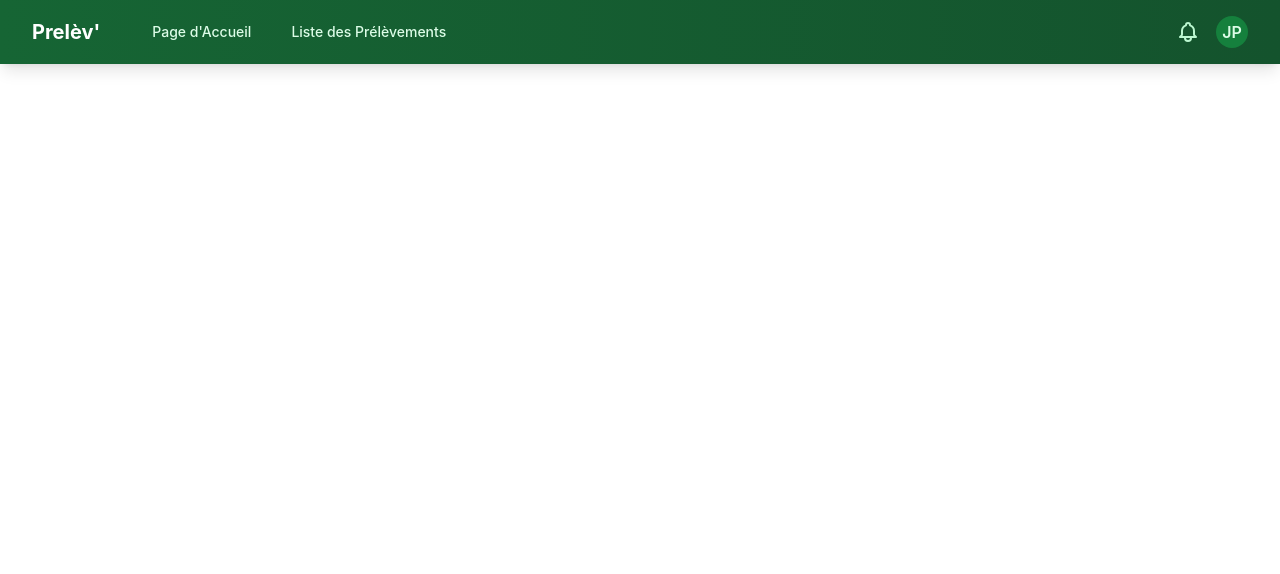
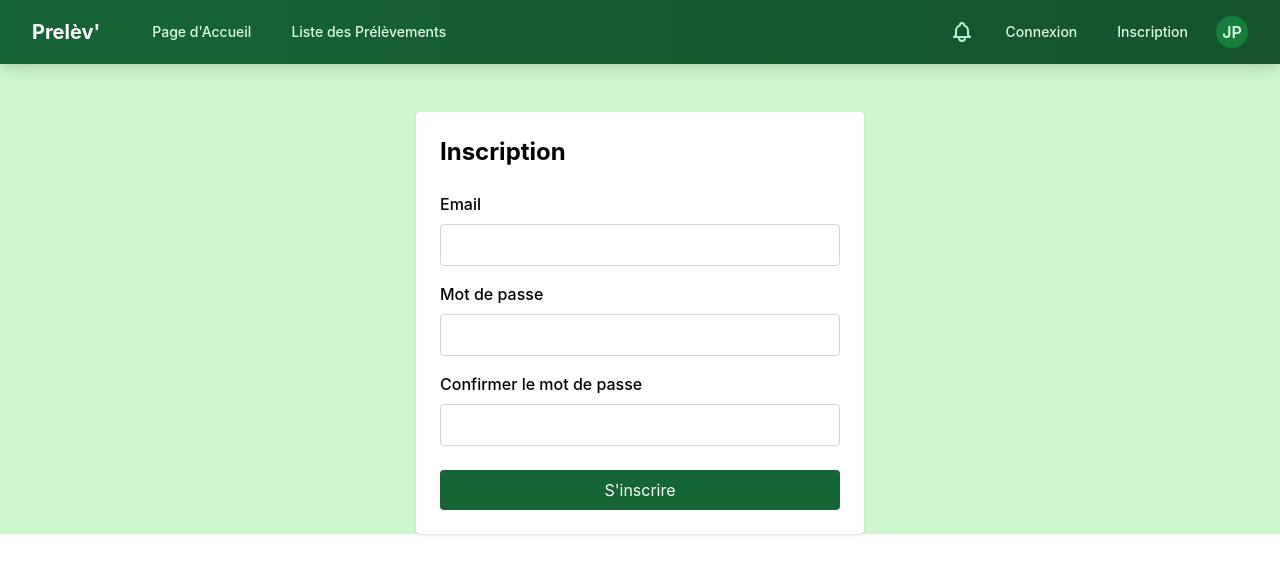
Before and after one commit to AlexDev72/Prelev-Frontend, a React (Create React App) app: page /inscription in a window 1280 px wide. Shown: the top 574 px of the page. Built offline with nearby package versions, Linux system fonts and the light colour scheme.

Commit message:
add page inscription/connexion

```diff
--- a/src/App.js
+++ b/src/App.js
@@ -2,6 +2,8 @@
 import { BrowserRouter as Router, Route, Routes } from 'react-router-dom';
 import HomePage from './pages/HomePage';
 import PrelevementList from './pages/PrelevementList';
+import Connexion from './pages/Connexion';
+import Inscription from './pages/Inscription';
 import Navigation from './components/Navigation';
 import '@fontsource/inter';
 const App = () => {
@@ -12,6 +14,8 @@ const App = () => {
         <Routes>
           <Route path="/" element={<HomePage />} />
           <Route path="/prelevements" element={<PrelevementList />} />
+          <Route path="/inscription" element={<Inscription />} />
+          <Route path="/connexion" element={<Connexion />} />
         </Routes>
       </div>
     </Router>
--- a/src/components/Navigation.js
+++ b/src/components/Navigation.js
@@ -18,14 +18,12 @@ const Navigation = () => {
                 <Link
                   to="/"
                   className="text-green-100 hover:bg-green-700 hover:text-white px-3 py-2 rounded-md text-sm font-medium transition duration-300"
-
                 >
                   Page d'Accueil
                 </Link>
                 <Link
                   to="/prelevements"
                   className="text-green-100 hover:bg-green-700 hover:text-white px-3 py-2 rounded-md text-sm font-medium transition duration-300"
-
                 >
                   Liste des Prélèvements
                 </Link>
@@ -36,13 +34,26 @@ const Navigation = () => {
 
           {/* Éléments à droite */}
           <div className="hidden md:block">
-            <div className="ml-4 flex items-center md:ml-6">
+            <div className="ml-4 flex items-center md:ml-6 space-x-4">
               <button className="p-1 rounded-full text-green-200 hover:text-white focus:outline-none focus:ring-2 focus:ring-offset-2 focus:ring-offset-green-800 focus:ring-white">
                 <span className="sr-only">Notifications</span>
                 <svg className="h-6 w-6" fill="none" viewBox="0 0 24 24" stroke="currentColor">
                   <path strokeLinecap="round" strokeLinejoin="round" strokeWidth="2" d="M15 17h5l-1.405-1.405A2.032 2.032 0 0118 14.158V11a6.002 6.002 0 00-4-5.659V5a2 2 0 10-4 0v.341C7.67 6.165 6 8.388 6 11v3.159c0 .538-.214 1.055-.595 1.436L4 17h5m6 0v1a3 3 0 11-6 0v-1m6 0H9" />
                 </svg>
               </button>
+
+              <Link
+                to="/connexion"
+                className="text-green-100 hover:bg-green-700 hover:text-white px-3 py-2 rounded-md text-sm font-medium transition duration-300"
+              >
+                Connexion
+              </Link>
+              <Link
+                to="/inscription"
+                className="text-green-100 hover:bg-green-700 hover:text-white px-3 py-2 rounded-md text-sm font-medium transition duration-300"
+              >
+                Inscription
+              </Link>
 
               {/* Avatar utilisateur */}
               <div className="ml-3 relative">
@@ -86,7 +97,21 @@ const Navigation = () => {
           >
             Liste des Prélèvements
           </Link>
-          {/* Ajoute d'autres liens si nécessaire */}
+
+          <Link
+            to="/connexion"
+            className="text-green-100 hover:bg-green-700 hover:text-white block px-3 py-2 rounded-md text-base font-medium"
+            onClick={() => setIsOpen(false)}
+          >
+            Connexion
+          </Link>
+          <Link
+            to="/inscription"
+            className="text-green-100 hover:bg-green-700 hover:text-white block px-3 py-2 rounded-md text-base font-medium"
+            onClick={() => setIsOpen(false)}
+          >
+            Inscription
+          </Link>
         </div>
         <div className="pt-4 pb-3 border-t border-green-700">
           <div className="flex items-center px-5">
--- a/src/index.css
+++ b/src/index.css
@@ -10,8 +10,16 @@ body {
     sans-serif;
   -webkit-font-smoothing: antialiased;
   -moz-osx-font-smoothing: grayscale;
+
 }
 
+.App{
+  background-color: rgb(205, 247, 205);
+}
+
+#calendrier{
+  background-color: rgb(215, 247, 215);
+}
 code {
   font-family: source-code-pro, Menlo, Monaco, Consolas, 'Courier New',
     monospace;
--- /dev/null
+++ b/src/pages/Connexion.js
@@ -0,0 +1,80 @@
+// src/pages/Connexion.js
+import React, { useState } from 'react';
+import { useNavigate } from 'react-router-dom';
+
+const Connexion = () => {
+  const [email, setEmail] = useState('');
+  const [motDePasse, setMotDePasse] = useState('');
+  const [error, setError] = useState(null);
+  const navigate = useNavigate();
+
+  const handleSubmit = async (e) => {
+    e.preventDefault();
+    setError(null);
+
+    if (!email || !motDePasse) {
+      setError("Veuillez remplir tous les champs.");
+      return;
+    }
+
+    try {
+      const response = await fetch('http://localhost:8080/api/auth/login', { // adapte l'URL à ton backend
+        method: 'POST',
+        headers: { 'Content-Type': 'application/json' },
+        body: JSON.stringify({ email, motDePasse })
+      });
+
+      if (!response.ok) {
+        const data = await response.json();
+        throw new Error(data.message || 'Erreur lors de la connexion');
+      }
+
+      const data = await response.json();
+
+      // Exemple: stocker un token JWT dans localStorage
+      localStorage.setItem('token', data.token);
+
+      // Rediriger vers la page d'accueil ou autre
+      navigate('/');
+    } catch (err) {
+      setError(err.message);
+    }
+  };
+
+  return (
+    <div className="max-w-md mx-auto mt-12 p-6 bg-white rounded shadow">
+      <h2 className="text-2xl font-bold mb-6">Connexion</h2>
+      {error && <div className="mb-4 text-red-600">{error}</div>}
+      <form onSubmit={handleSubmit}>
+        <label className="block mb-2 font-medium" htmlFor="email">Email</label>
+        <input
+          id="email"
+          type="email"
+          className="w-full p-2 border border-gray-300 rounded mb-4"
+          value={email}
+          onChange={e => setEmail(e.target.value)}
+          required
+        />
+
+        <label className="block mb-2 font-medium" htmlFor="motDePasse">Mot de passe</label>
+        <input
+          id="motDePasse"
+          type="password"
+          className="w-full p-2 border border-gray-300 rounded mb-6"
+          value={motDePasse}
+          onChange={e => setMotDePasse(e.target.value)}
+          required
+        />
+
+        <button
+          type="submit"
+          className="w-full bg-green-800 text-white py-2 rounded hover:bg-green-900 transition"
+        >
+          Se connecter
+        </button>
+      </form>
+    </div>
+  );
+};
+
+export default Connexion;
--- a/src/pages/HomePage.js
+++ b/src/pages/HomePage.js
@@ -1,5 +1,4 @@
 // src/pages/HomePage.js
-import React from 'react';
 import Button from '@mui/material/Button';
 
 const HomePage = () => (
--- /dev/null
+++ b/src/pages/Inscription.js
@@ -0,0 +1,90 @@
+// src/pages/Inscription.js
+import React, { useState } from 'react';
+import { useNavigate } from 'react-router-dom';
+
+const Inscription = () => {
+  const [email, setEmail] = useState('');
+  const [motDePasse, setMotDePasse] = useState('');
+  const [confirmation, setConfirmation] = useState('');
+  const [error, setError] = useState(null);
+  const navigate = useNavigate();
+
+  const handleSubmit = async (e) => {
+    e.preventDefault();
+    setError(null);
+
+    if (!email || !motDePasse || !confirmation) {
+      setError("Veuillez remplir tous les champs.");
+      return;
+    }
+    if (motDePasse !== confirmation) {
+      setError("Les mots de passe ne correspondent pas.");
+      return;
+    }
+
+    try {
+      const response = await fetch('http://localhost:8080/utilisateur/cree', {
+        method: 'POST',
+        headers: { 'Content-Type': 'application/json' },
+        body: JSON.stringify({ email, motDePasse })  // nom retiré ici
+      });
+
+      if (!response.ok) {
+        const data = await response.json();
+        throw new Error(data.message || 'Erreur lors de l\'inscription');
+      }
+
+      // Inscription réussie, rediriger vers la connexion
+      navigate('/connexion');
+    } catch (err) {
+      setError(err.message);
+    }
+  };
+
+  return (
+    <div className="max-w-md mx-auto mt-12 p-6 bg-white rounded shadow">
+      <h2 className="text-2xl font-bold mb-6">Inscription</h2>
+      {error && <div className="mb-4 text-red-600">{error}</div>}
+      <form onSubmit={handleSubmit}>
+        <label className="block mb-2 font-medium" htmlFor="email">Email</label>
+        <input
+          id="email"
+          type="email"
+          className="w-full p-2 border border-gray-300 rounded mb-4"
+          value={email}
+          onChange={e => setEmail(e.target.value)}
+          required
+        />
+
+        <label className="block mb-2 font-medium" htmlFor="motDePasse">Mot de passe</label>
+        <input
+          id="motDePasse"
+          type="password"
+          className="w-full p-2 border border-gray-300 rounded mb-4"
+          value={motDePasse}
+          onChange={e => setMotDePasse(e.target.value)}
+          required
+        />
+
+        <label className="block mb-2 font-medium" htmlFor="confirmation">Confirmer le mot de passe</label>
+        <input
+          id="confirmation"
+          type="password"
+          className="w-full p-2 border border-gray-300 rounded mb-6"
+          value={confirmation}
+          onChange={e => setConfirmation(e.target.value)}
+          required
+        />
+
+        <button
+          type="submit"
+          className="w-full bg-green-800 text-white py-2 rounded hover:bg-green-900 transition"
+        >
+          S'inscrire
+        </button>
+      </form>
+    </div>
+  );
+};
+
+export default Inscription;
--- a/src/pages/PrelevementList.js
+++ b/src/pages/PrelevementList.js
@@ -5,7 +5,15 @@
  */
 import React, { useEffect, useState } from "react";
 import { Calendar, dateFnsLocalizer, Views } from "react-big-calendar";
-import { format, parse, startOfWeek, getDay, addHours, endOfWeek, isSameWeek } from "date-fns";
+import {
+  format,
+  parse,
+  startOfWeek,
+  getDay,
+  addHours,
+  endOfWeek,
+  isSameWeek,
+} from "date-fns";
 import fr from "date-fns/locale/fr";
 import "react-big-calendar/lib/css/react-big-calendar.css";
 import { getPrelevements } from "../services/prelevementService";
@@ -49,7 +57,9 @@ const CustomToolbar = ({ label, onNavigate, onView, view, date }) => {
     if (isSameWeek(start, end, { weekStartsOn: 1 })) {
       return format(start, "d MMMM yyyy", { locale: fr });
     }
-    return `${format(start, "d", { locale: fr })}-${format(end, "d MMMM yyyy", { locale: fr })}`;
+    return `${format(start, "d", { locale: fr })}-${format(end, "d MMMM yyyy", {
+      locale: fr,
+    })}`;
   };
 
   /**
@@ -57,7 +67,7 @@ const CustomToolbar = ({ label, onNavigate, onView, view, date }) => {
    * @returns {string} Titre formaté
    */
   const getTitle = () => {
-    switch(view) {
+    switch (view) {
       case Views.MONTH:
         return format(date, "MMMM yyyy", { locale: fr }); // Format "Mois Année"
       case Views.WEEK:
@@ -70,26 +80,33 @@ const CustomToolbar = ({ label, onNavigate, onView, view, date }) => {
   };
 
   return (
-    <div className="p-4 bg-blue-500 text-white">
+    <div className="p-4 bg-green-800 text-white">
       {/* Barre de navigation principale */}
-      <div className="flex justify-between items-center mb-2">
+      <div className="flex flex-col md:flex-row justify-between items-center mb-2 space-y-2 md:space-y-0 w-full">
         {/* Boutons de navigation */}
         <div className="flex space-x-2">
-          <button onClick={() => onNavigate("PREV")} className="px-3 py-1 rounded hover:bg-blue-600 transition">
+          <button
+            onClick={() => onNavigate("PREV")}
+            className="px-3 py-1 rounded hover:bg-blue-600 transition"
+          >
             {"<"}
           </button>
-          <button onClick={() => onNavigate("TODAY")} className="px-3 py-1 rounded hover:bg-blue-600 transition">
+          <button
+            onClick={() => onNavigate("TODAY")}
+            className="px-3 py-1 rounded hover:bg-blue-600 transition"
+          >
             {messages.today}
           </button>
-          <button onClick={() => onNavigate("NEXT")} className="px-3 py-1 rounded hover:bg-blue-600 transition">
+          <button
+            onClick={() => onNavigate("NEXT")}
+            className="px-3 py-1 rounded hover:bg-blue-600 transition"
+          >
             {">"}
           </button>
         </div>
 
         {/* Titre central */}
-        <div className="text-xl font-semibold">
-          {getTitle()}
-        </div>
+        <div className="text-xl font-semibold">{getTitle()}</div>
 
         {/* Boutons de changement de vue */}
         <div className="flex space-x-2">
@@ -132,7 +149,9 @@ const EventComponent = ({ event }) => {
         src={logoSrc}
         alt={event.title}
         className="h-6 w-auto object-contain"
-        title={`${event.title} - ${format(event.start, "HH:mm", { locale: fr })}`}
+        title={`${event.title} - ${format(event.start, "HH:mm", {
+          locale: fr,
+        })}`}
       />
     </div>
   );
@@ -200,7 +219,7 @@ const PrelevementList = () => {
   };
 
   return (
-    <div className="p-6 bg-gray-50 min-h-screen">
+    <div id="calendrier" className="pt-3 min-h-screen text-center px-4">
       <h2 className="text-2xl font-bold mb-6 text-gray-800">
         Calendrier des Prélèvements
       </h2>
```
